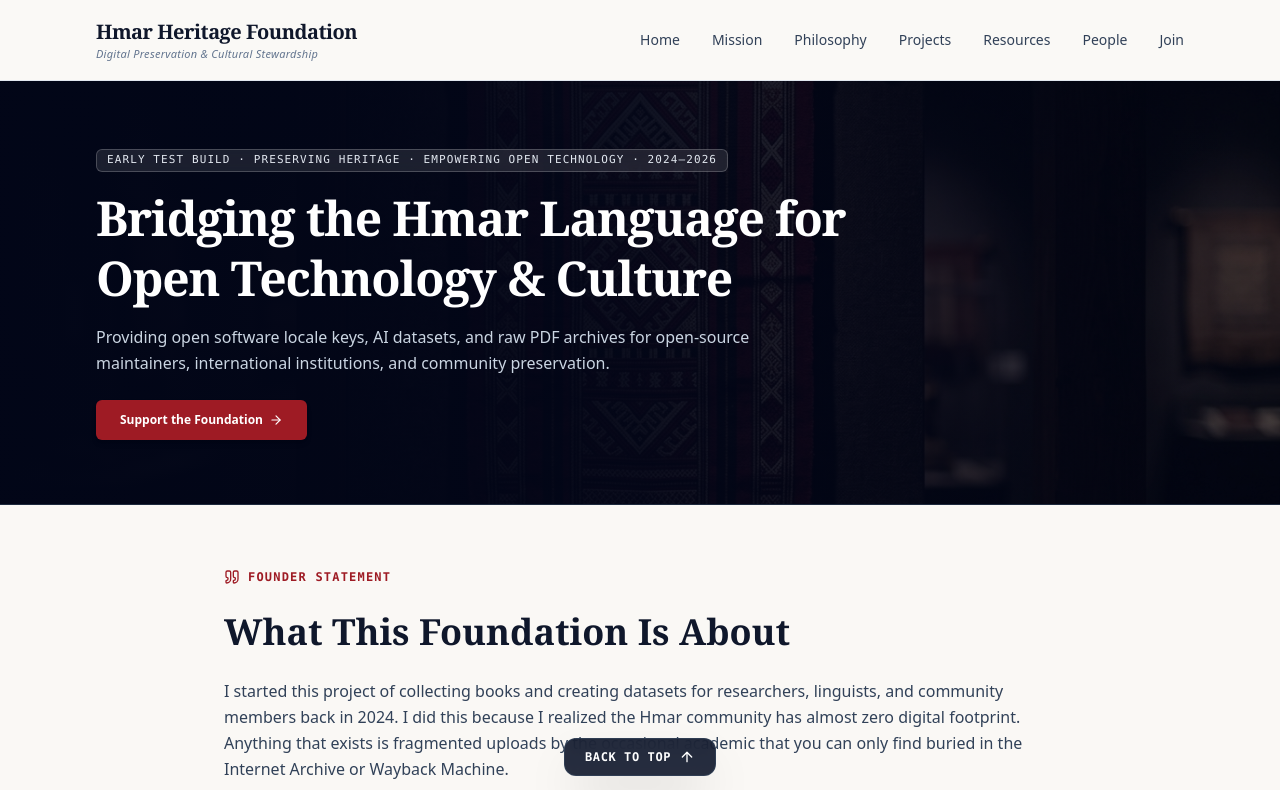
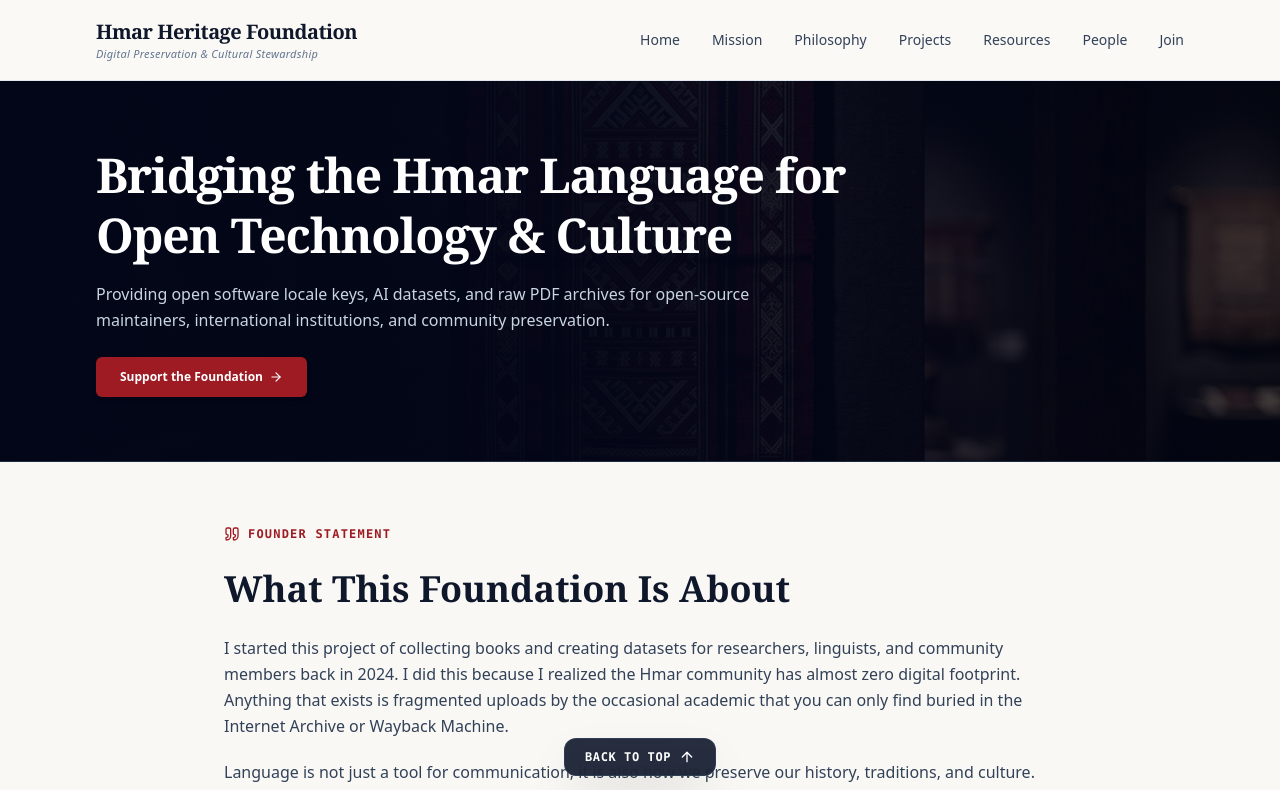
Before and after one commit to hmar-heritage-org/home, a Next.js app: page / in a window 1280 px wide. Shown: the top 790 px of the page. Built offline with nearby package versions, Linux system fonts and the light colour scheme.

Commit message:
Remove early test build badge from homepage and README

```diff
--- a/src/app/page.tsx
+++ b/src/app/page.tsx
@@ -20,10 +20,6 @@
         <div className="absolute inset-0 bg-gradient-to-r from-slate-950 via-slate-950/85 to-transparent z-10" />
 
         <div className="max-w-6xl mx-auto px-4 sm:px-6 lg:px-8 py-12 sm:py-16 relative z-20 space-y-4">
-          <div className="inline-flex items-center gap-2 px-2.5 py-0.5 rounded-md bg-white/10 border border-white/20 text-slate-200 font-mono text-[11px] uppercase tracking-widest backdrop-blur-sm">
-            <span>Early Test Build · Preserving Heritage · Empowering Open Technology · 2024–2026</span>
-          </div>
-
           <h1 className="text-3xl sm:text-5xl font-serif font-bold text-white leading-tight tracking-tight max-w-3xl">
             Bridging the Hmar Language for Open Technology & Culture
           </h1>
```
Also changed, not shown: 1 other file (tests, documents, lock files or other folders).
